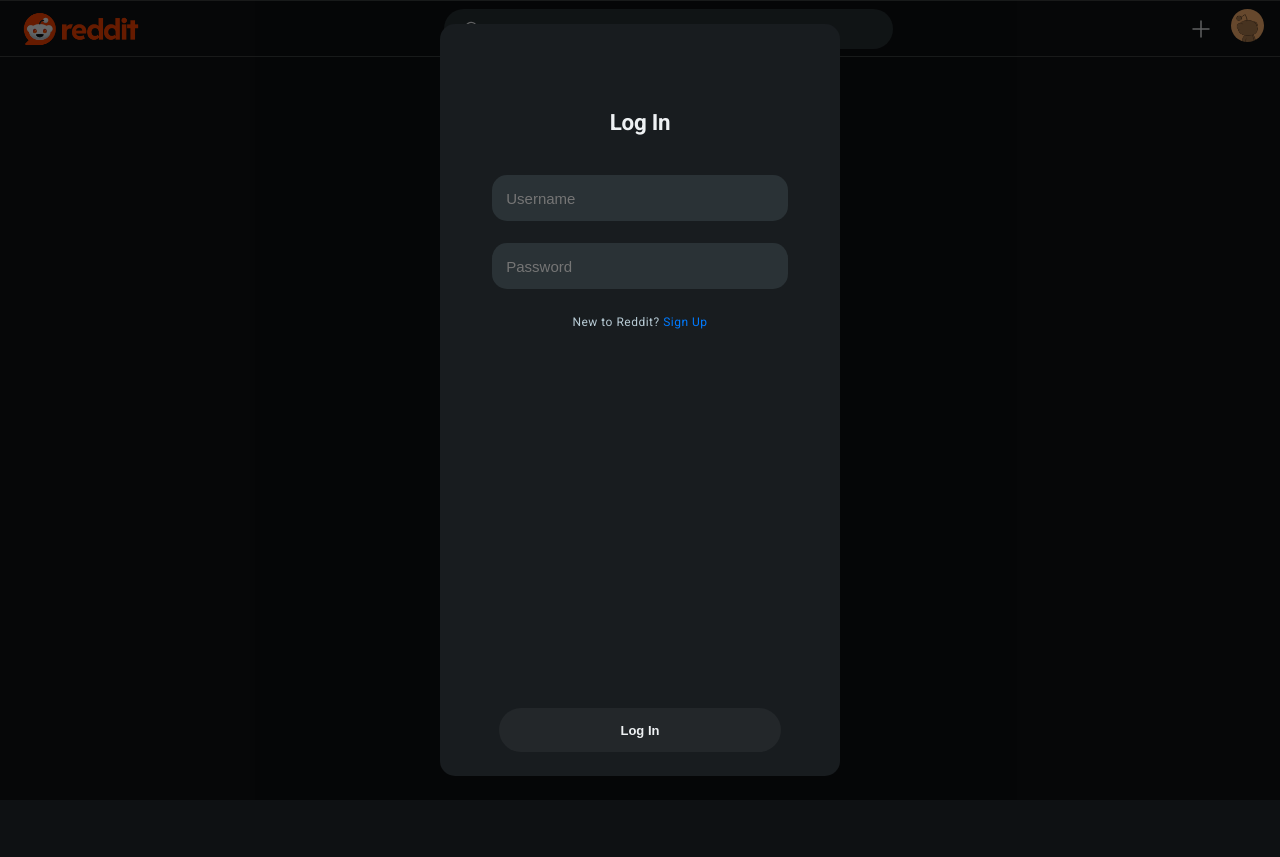
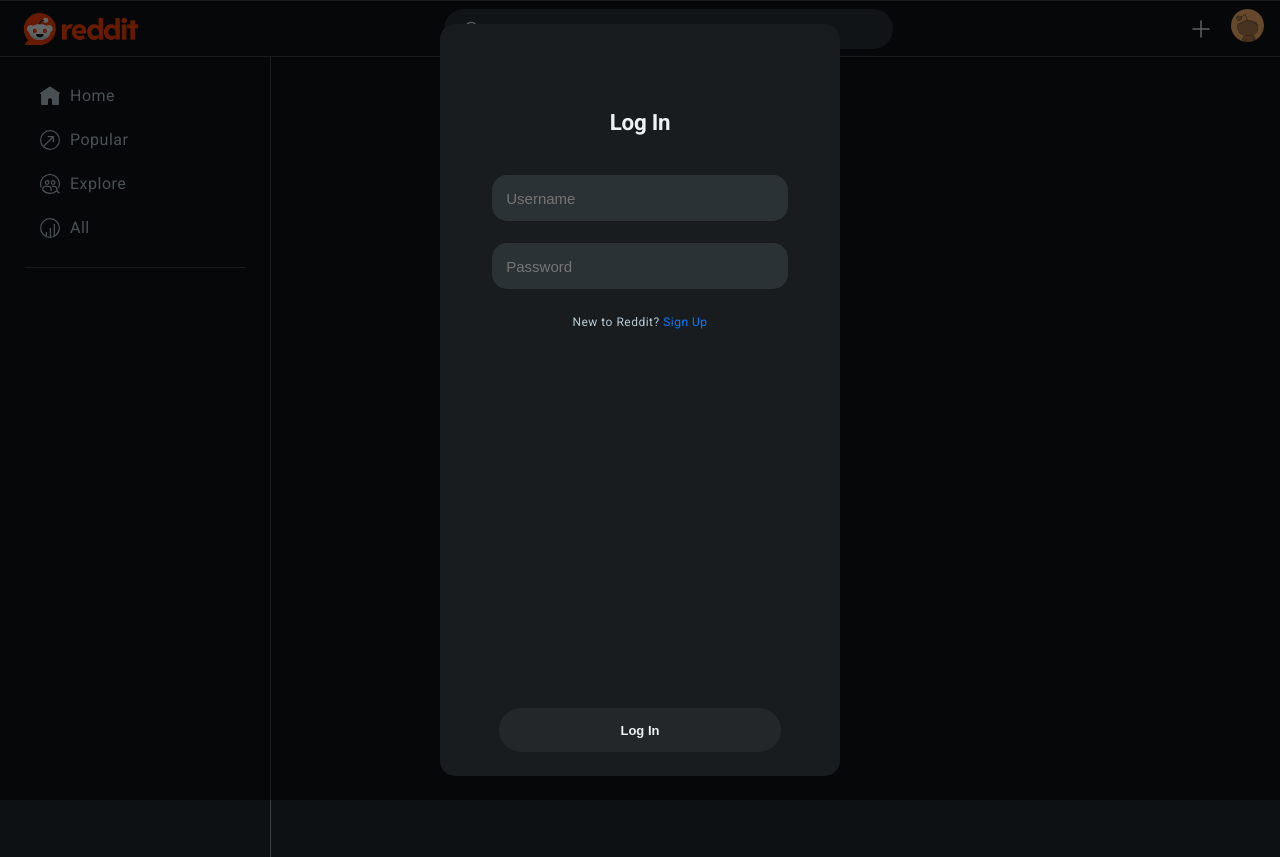
Before and after one commit to Nesa002/reddit-clone, an Angular app in the folder frontend/: page / in a window 1280 px wide. Before the commit the page ends 800 px from the top, so only its background shows below. Built offline with nearby package versions, Linux system fonts and the light colour scheme.

Commit message:
sidebar skeleton added

```diff
--- a/frontend/src/app/app.component.html
+++ b/frontend/src/app/app.component.html
@@ -1,3 +1,4 @@
 <app-header></app-header>
+<app-sidebar></app-sidebar>
 <app-modal></app-modal>
 <app-toast></app-toast>
--- a/frontend/src/app/app.component.ts
+++ b/frontend/src/app/app.component.ts
@@ -2,11 +2,12 @@
 import { HeaderComponent } from './shared/header/header.component';
 import { ModalComponent } from './auth/modal/modal.component';
 import { ToastComponent } from './shared/toast/toast/toast.component';
+import { SidebarComponent } from './shared/sidebar/sidebar.component';
 
 @Component({
   selector: 'app-root',
   standalone: true,
   templateUrl: './app.component.html',
-  imports: [HeaderComponent, ModalComponent, ToastComponent],
+  imports: [HeaderComponent, ModalComponent, ToastComponent, SidebarComponent],
 })
 export class AppComponent {}
--- /dev/null
+++ b/frontend/src/app/shared/sidebar/sidebar.component.css
@@ -0,0 +1,46 @@
+.sidebar {
+  width: 270px;
+  border-right: 1px solid var(--color-caution-onBackground);
+  height: 100%;
+}
+
+@media (max-width: 1200px) {
+  .sidebar {
+    display: none;
+  }
+}
+
+.section {
+  padding-left: 25px;
+}
+
+.sidebar ul {
+  list-style: none;
+  margin: 0 25px 0 0;
+  padding: 17px 0;
+  color: var(--muted-text-dark);
+  border-bottom: 1px solid var(--color-caution-onBackground);
+}
+
+.sidebar li {
+  padding: 10px;
+  cursor: pointer;
+  transition: background-color 0.2s;
+  border-radius: 4px;
+  display: inline-block;
+}
+
+.sidebar .list-object:hover {
+  color: var(--ui-text-dark);
+}
+
+.list-object {
+  display: flex;
+  flex-direction: row;
+  align-items: center;
+}
+
+.li-svg {
+  height: max-content;
+  margin-left: 15px;
+}
--- /dev/null
+++ b/frontend/src/app/shared/sidebar/sidebar.component.html
@@ -0,0 +1,30 @@
+<div class="sidebar">
+    <div class="section">
+        <ul>
+            <div class="list-object">
+                <svg class="li-svg" rpl="" fill="currentColor" height="20" icon-name="home-fill" viewBox="0 0 20 20"  xmlns="http://www.w3.org/2000/svg">
+                <path d="m19.724 6.765-9.08-6.11A1.115 1.115 0 0 0 9.368.647L.276 6.765a.623.623 0 0 0 .35 1.141h.444v10.001c.001.278.113.544.31.74.196.195.462.304.739.303h5.16a.704.704 0 0 0 .706-.707v-4.507c0-.76 1.138-1.475 2.02-1.475.882 0 2.02.715 2.02 1.475v4.507a.71.71 0 0 0 .707.707h5.16c.274-.001.538-.112.732-.307.195-.195.305-.46.306-.736v-10h.445a.618.618 0 0 0 .598-.44.625.625 0 0 0-.25-.702Z"></path>
+                </svg>
+                <li>Home</li>
+            </div>
+            <div class="list-object">
+                <svg class="li-svg" rpl="" fill="currentColor" height="20" icon-name="popular-outline" viewBox="0 0 20 20" xmlns="http://www.w3.org/2000/svg">
+                <path d="M10 0a10 10 0 1 0 10 10A10.01 10.01 0 0 0 10 0Zm0 18.75a8.7 8.7 0 0 1-5.721-2.145l8.471-8.471v4.148H14V6.638A.647.647 0 0 0 13.362 6H7.718v1.25h4.148L3.4 15.721A8.739 8.739 0 1 1 10 18.75Z"></path>
+                </svg>
+                <li>Popular</li>
+            </div>
+            <div class="list-object">
+                <svg class="li-svg" rpl="" fill="currentColor" height="20" icon-name="communities-outline" viewBox="0 0 20 20" xmlns="http://www.w3.org/2000/svg">
+                <path d="m18.937 19.672-2.27-2.23A9.917 9.917 0 0 1 10 20a10.032 10.032 0 0 1-7.419-3.297 1.976 1.976 0 0 1-.475-1.418 3.455 3.455 0 0 1 2.173-3.207c.426-.17.881-.255 1.34-.248h2.49a3.569 3.569 0 0 1 3.616 3.504v1.57h-1.25v-1.565a2.313 2.313 0 0 0-2.366-2.256h-2.49a2.243 2.243 0 0 0-2.098 1.388c-.113.275-.17.57-.167.868a.784.784 0 0 0 .143.52A8.778 8.778 0 0 0 10 18.752a8.694 8.694 0 0 0 6.234-2.607l.084-.085v-.72a2.235 2.235 0 0 0-2.218-2.256h-2.361v-1.248H14.1a3.492 3.492 0 0 1 3.464 3.504v1.237l2.245 2.206-.872.89ZM4.63 8.53a2.443 2.443 0 0 1 1.511-2.259A2.45 2.45 0 0 1 9.48 8.053a2.443 2.443 0 0 1-2.401 2.923A2.451 2.451 0 0 1 4.63 8.53Zm1.25 0a1.198 1.198 0 0 0 1.434 1.176 1.2 1.2 0 0 0 .875-1.634 1.2 1.2 0 0 0-2.309.458Zm4.794 0a2.443 2.443 0 0 1 1.511-2.259 2.45 2.45 0 0 1 3.338 1.782 2.443 2.443 0 0 1-2.401 2.923 2.451 2.451 0 0 1-2.448-2.446Zm1.25 0a1.197 1.197 0 0 0 1.434 1.176 1.2 1.2 0 0 0 .875-1.634 1.2 1.2 0 0 0-2.309.458ZM1.25 10.01A8.733 8.733 0 0 1 4.361 3.3a8.753 8.753 0 0 1 10.654-.48 8.745 8.745 0 0 1 3.702 6.406 8.732 8.732 0 0 1-.498 3.756l.714 1.498a9.98 9.98 0 0 0-2.62-12.237A10.005 10.005 0 0 0 .992 5.652a9.98 9.98 0 0 0-.103 8.454l.729-1.598a8.723 8.723 0 0 1-.368-2.497Z"></path>
+                </svg>
+                <li>Explore</li>
+            </div>
+            <div class="list-object">
+                <svg  class="li-svg" rpl="" fill="currentColor" height="20" icon-name="all-outline" viewBox="0 0 20 20" xmlns="http://www.w3.org/2000/svg">
+                <path d="M10 0a10 10 0 1 0 10 10A10.01 10.01 0 0 0 10 0Zm5 17.171V6h-1.25v11.894a8.66 8.66 0 0 1-2.75.794V10H9.75v8.737A8.684 8.684 0 0 1 6.47 18H7v-4H5.75v3.642a8.753 8.753 0 1 1 9.25-.471Z"></path>
+                </svg>
+                <li>All</li>
+            </div>
+        </ul>
+    </div>
+</div>
```
Also changed, not shown: frontend/src/app/shared/sidebar/sidebar.component.ts (added, +12 -0 lines), frontend/src/app/auth/modal/modal.component.css (indentation only), 1 other file (tests, documents, lock files or other folders).
